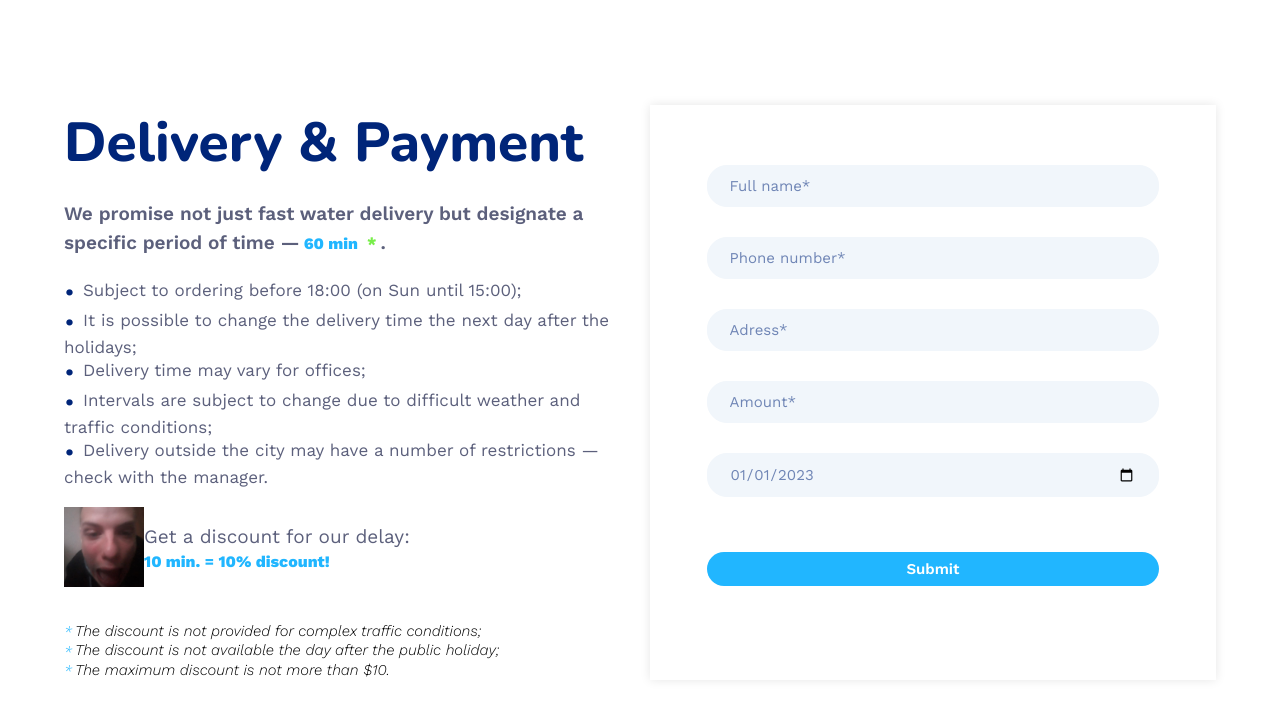
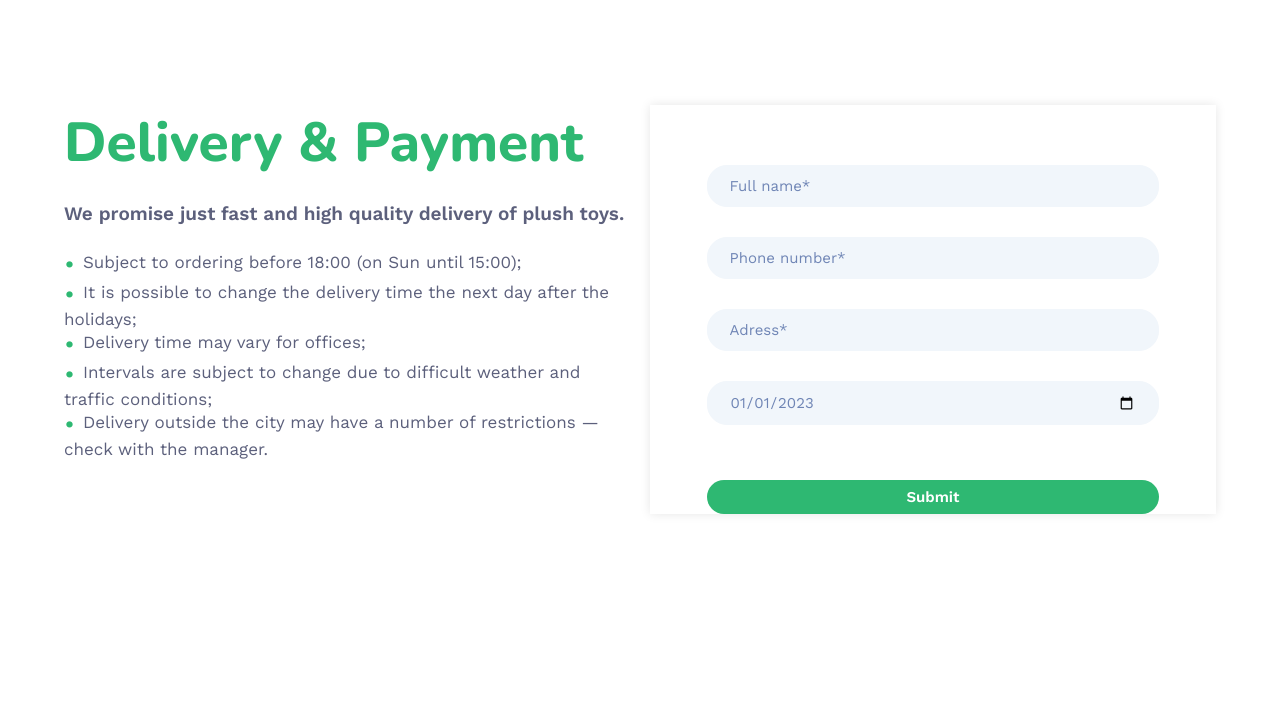
Before and after one commit to DimaGorp/Online-Magazine-CI-CD, a Django app: page /order/ in a window 1280 px wide. Shown: the top 716 px of the page. Run offline with Django 3.2, Linux system fonts and the light colour scheme.

Commit message:
update order

```diff
--- a/src/online_shop/mvc/templates/order/order.html
+++ b/src/online_shop/mvc/templates/order/order.html
@@ -13,11 +13,8 @@
         <!--<p id="delivery-info" class="delivery__title">- DELIVERY -</p>-->
         <h2 class="delivery__heading">Delivery &amp; Payment</h2>
         <span class="delivery__first-text-block">
-            <span class="delivery__description">We promise not just fast water delivery but designate a specific period
-                of time —</span>
-            <span class="delivery__description-time">60 min</span>
-            <span class="delivery__description-star">*</span>
-            <span class="delivery__description point">.</span>
+            <span class="delivery__description">We promise just fast and high quality delivery of plush toys. </span>
+
         </span>
         <ul class="delivery__list">
             <li class="delivery__item">Subject to ordering before 18:00 (on Sun until 15:00);</li>
@@ -28,18 +25,11 @@
             <li class="delivery__item">Delivery outside the city may have a number of restrictions — check with the
                 manager.</li>
         </ul>
-        <div class="image-with-text">
-            <img class="delivery__discount-image" src="{%static 'img/dimaa.png'%}" alt="percent-discount">
-            <div class="delivery__discount-text">
-                <p class="delivery__discount">Get a discount for our delay:</p>
-                <p class="delivery__discount-item">10 min. = 10% discount!</p>
-            </div>
-        </div>
+
+
+
         <ul class="delivery__discount-info">
-            <li class="delivery__discount-info-item">The discount is not provided for complex traffic conditions;</li>
-            <li class="delivery__discount-info-item">The discount is not available the day after the public holiday;
-            </li>
-            <li class="delivery__discount-info-item">The maximum discount is not more than $10.</li>
+
         </ul>
     </div>
     <div class="delivery__form">
@@ -64,9 +54,7 @@
                 </select><br>
             </div>
             -->
-            <div class="input-box">
-                <input type="text" class="input-field" name="amount" placeholder="Amount*"><br>
-            </div>
+
             <div class="input-box">
                 <input type="date" class="select-date" name="date" value="2023-01-01"><br>
             </div>
@@ -128,7 +116,7 @@
 }
 
 .delivery__heading {
-    color: #002579;
+    color: #2EB872;
     font-size: 38px;
     font-family: 'Nunito', sans-serif;
 }
@@ -219,7 +207,7 @@
 
 .delivery__item::before {
     content: "•";
-    color: #002579;
+    color: #2EB872;
     margin-right: 8px;
     font-size: 1.5em;
     vertical-align: middle;
@@ -231,6 +219,17 @@
     display: flex;
     justify-content: center;
 }
+
+.delivery__form {
+        grid-column: 2 / span 1;
+        display: flex;
+        flex-direction: column;
+        justify-content: flex-start;
+        align-items: center;
+        margin: 0;
+        padding: 60px 0 0 0;
+        vertical-align: baseline;
+    }
 
 .delivery__form form {
 
@@ -280,7 +279,7 @@
 }
 
 input[type="submit"] {
-    background-color: #21b6ff;
+    background-color: #2EB872;
     color: #ffffff;
     font-family: 'Work Sans', sans-serif;
     font-weight: 600;
```
Also changed, not shown: src/db.sqlite3.
